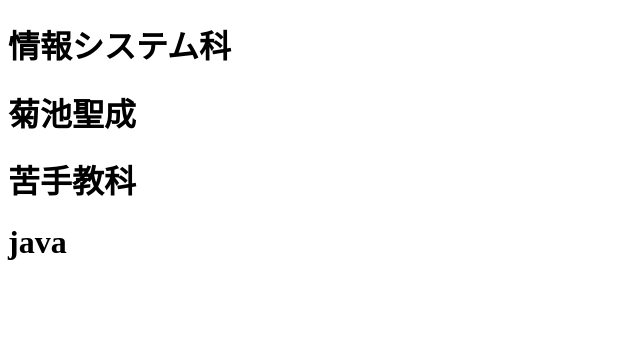
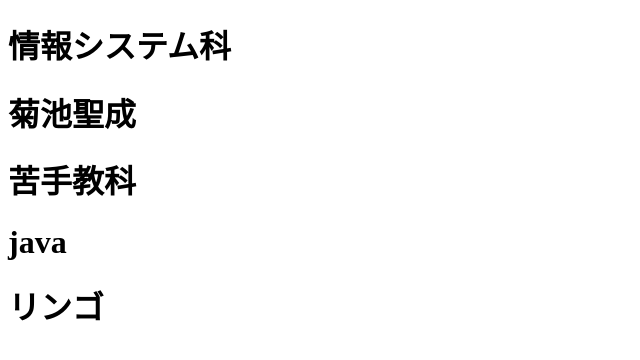
Before and after one commit to Kqytot/branch-test, a plain HTML site: page profile_B.html in a window 1280 px wide. Shown: the whole page, without its empty margins (0-640 px from the left). Drawn offline with Linux system fonts and the light colour scheme.

Commit message:
プロフィールの追加

```diff
--- a/profile_B.html
+++ b/profile_B.html
@@ -9,6 +9,8 @@
     <h1>菊池聖成</h1>
     <h1>苦手教科</h1>
     <h1>java</h1>
+<h1>リンゴ</h1>
+
 
 </head>
 
```
